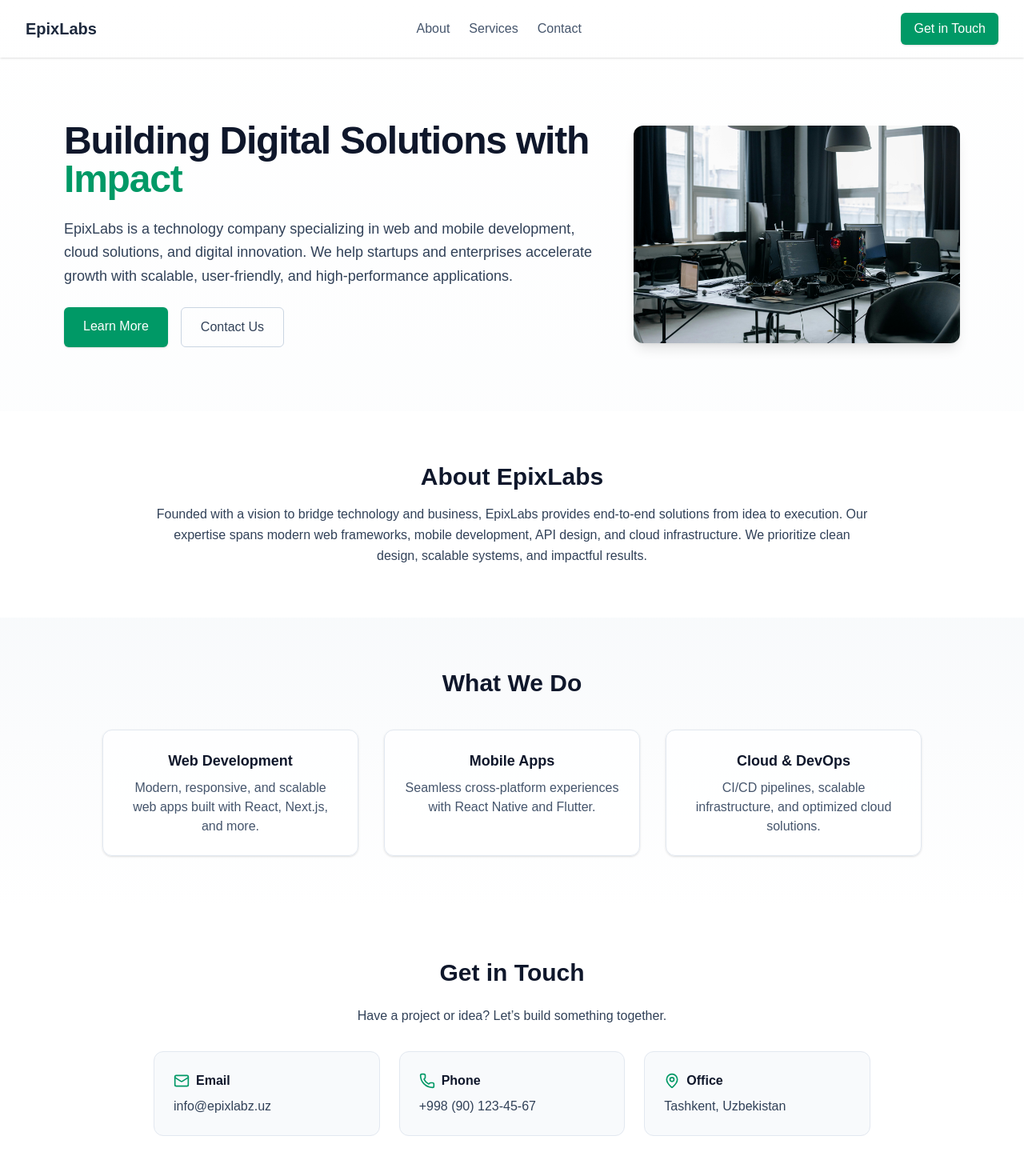
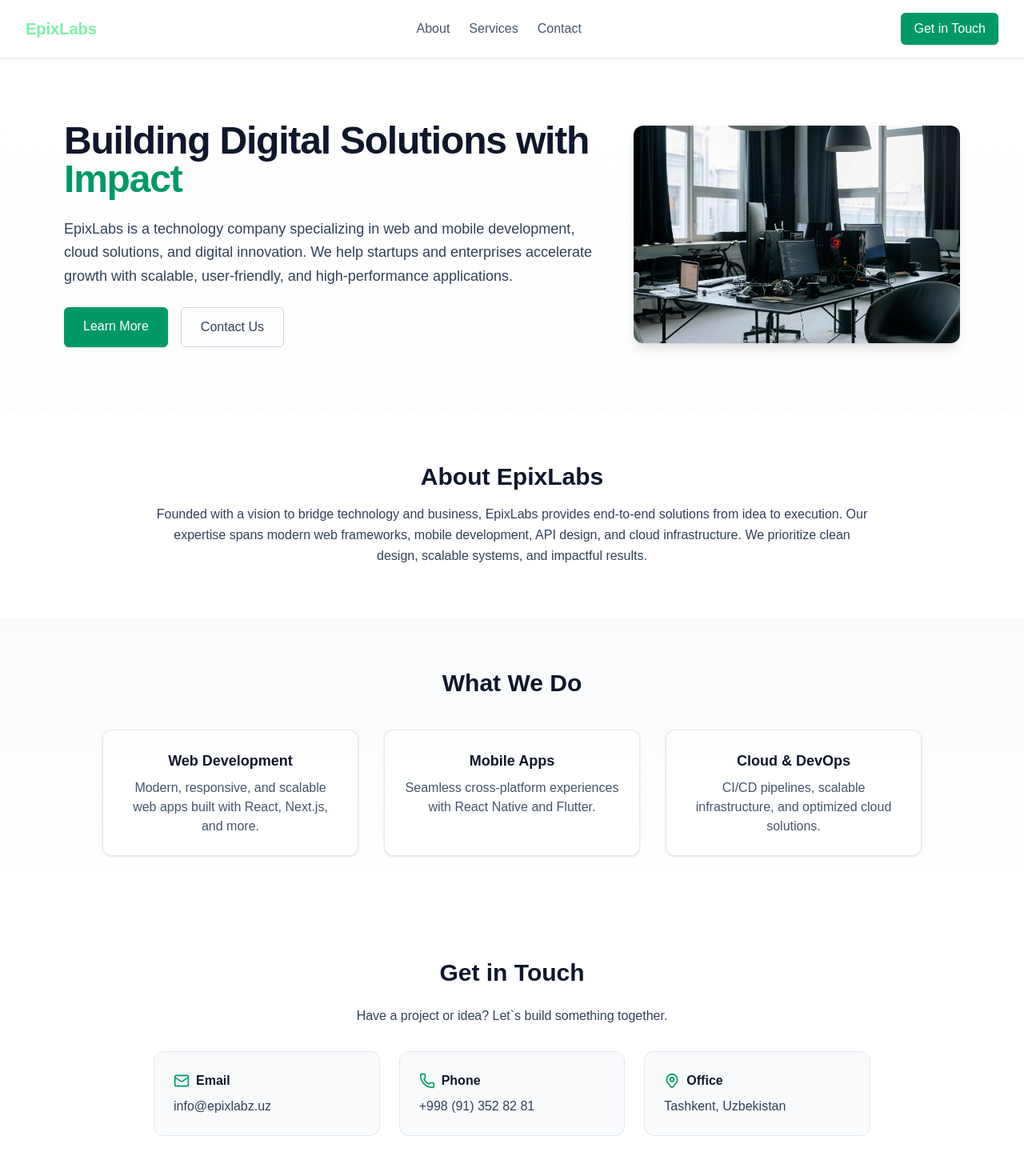
Before and after one commit to OkiljonDadakhanov/epix-labs, a Next.js app: page / in a window 1280 px wide. Shown: the top 1470 px of the page at 80% size. Built offline with nearby package versions, Linux system fonts and the light colour scheme.

Commit message:
added phone number

```diff
--- a/app/page.tsx
+++ b/app/page.tsx
@@ -1,39 +1,115 @@
 "use client";
-
 import React from "react";
 import Image from "next/image";
-import { Mail, Phone, MapPin } from "lucide-react";
+import { Mail, Phone, MapPin, Car } from "lucide-react";
+import { motion } from "framer-motion";
+import Link from "next/link";
 
-export default function EpixLabsPage() {
+// Smooth scroll for anchor links
+if (typeof window !== "undefined") {
+  if (document && !document.body.classList.contains("smooth-scroll")) {
+    document.body.classList.add("smooth-scroll");
+    const style = document.createElement("style");
+    style.innerHTML = `html { scroll-behavior: smooth; }`;
+    document.head.appendChild(style);
+  }
+}
+
+interface ServiceItem {
+  title: string;
+  desc: string;
+}
+
+interface ContactCardProps {
+  icon: React.ReactNode;
+  title: string;
+  value: string;
+}
+
+export default function EpixLabsPage(): JSX.Element {
+  // Animation variants
+  const fadeInUp = {
+    hidden: { opacity: 0, y: 40 },
+    visible: (i: number = 1) => ({
+      opacity: 1,
+      y: 0,
+      transition: {
+        delay: i * 0.15,
+        duration: 0.7,
+        ease: "easeOut",
+      },
+    }),
+  };
+
+  const services: ServiceItem[] = [
+    {
+      title: "Web Development",
+      desc: "Modern, responsive, and scalable web apps built with React, Next.js, and more.",
+    },
+    {
+      title: "Mobile Apps",
+      desc: "Seamless cross-platform experiences with React Native and Flutter.",
+    },
+    {
+      title: "Cloud & DevOps",
+      desc: "CI/CD pipelines, scalable infrastructure, and optimized cloud solutions.",
+    },
+  ];
+
   return (
     <main className="min-h-screen bg-gradient-to-b from-white to-slate-50">
       {/* Header */}
-      <header className="flex items-center justify-between px-8 py-4 shadow-sm">
+      <motion.header
+        initial={{ opacity: 0, y: -30 }}
+        animate={{ opacity: 1, y: 0 }}
+        transition={{ duration: 0.7, ease: "easeOut" }}
+        className="flex items-center justify-between px-8 py-4 shadow-sm bg-white/80 backdrop-blur-md sticky top-0 z-20"
+      >
         <div className="flex items-center gap-2">
-          <span className="text-xl font-bold text-slate-800">EpixLabs</span>
+          <Link href="/" className="flex items-center gap-2 font-bold text-xl">
+            <span className="bg-gradient-to-r from-primary to-secondary bg-clip-text text-green-300">
+              EpixLabs
+            </span>
+          </Link>
         </div>
         <nav className="hidden md:flex gap-6 text-slate-600 font-medium">
-          <a href="#about" className="hover:text-emerald-600">
+          <a href="#about" className="hover:text-emerald-600 transition-colors">
             About
           </a>
-          <a href="#services" className="hover:text-emerald-600">
+          <a
+            href="#services"
+            className="hover:text-emerald-600 transition-colors"
+          >
             Services
           </a>
-          <a href="#contact" className="hover:text-emerald-600">
+          <a
+            href="#contact"
+            className="hover:text-emerald-600 transition-colors"
+          >
             Contact
           </a>
         </nav>
         <a
           href="#contact"
-          className="rounded-md bg-emerald-600 px-4 py-2 text-white shadow hover:bg-emerald-700"
+          className="rounded-md bg-emerald-600 px-4 py-2 text-white shadow hover:bg-emerald-700 transition-colors"
         >
           Get in Touch
         </a>
-      </header>
+      </motion.header>
 
       {/* Hero */}
-      <section className="relative flex flex-col-reverse md:flex-row items-center justify-between px-8 lg:px-20 py-20 gap-10">
-        <div className="max-w-2xl space-y-6">
+      <motion.section
+        initial="hidden"
+        whileInView="visible"
+        viewport={{ once: true, amount: 0.5 }}
+        variants={fadeInUp}
+        className="relative flex flex-col-reverse md:flex-row items-center justify-between px-8 lg:px-20 py-20 gap-10"
+      >
+        <motion.div
+          variants={fadeInUp}
+          custom={1}
+          className="max-w-2xl space-y-6"
+        >
           <h1 className="text-4xl font-extrabold tracking-tight text-slate-900 sm:text-5xl">
             Building Digital Solutions with{" "}
             <span className="text-emerald-600">Impact</span>
@@ -47,32 +123,44 @@ export default function EpixLabsPage() {
           <div className="flex gap-4">
             <a
               href="#services"
-              className="rounded-md bg-emerald-600 px-6 py-3 text-white shadow hover:bg-emerald-700"
+              className="rounded-md bg-emerald-600 px-6 py-3 text-white shadow hover:bg-emerald-700 transition-colors"
             >
               Learn More
             </a>
             <a
               href="#contact"
-              className="rounded-md border border-slate-300 px-6 py-3 text-slate-700 hover:bg-slate-100"
+              className="rounded-md border border-slate-300 px-6 py-3 text-slate-700 hover:bg-slate-100 transition-colors"
             >
               Contact Us
             </a>
           </div>
-        </div>
-        <div className="w-full max-w-md">
+        </motion.div>
+        <motion.div variants={fadeInUp} custom={2} className="w-full max-w-md">
           <Image
-            src="/company.jpg" // optional hero image
+            src="/company.jpg"
             alt="EpixLabs Office"
             width={600}
             height={400}
             className="rounded-xl shadow-lg"
+            priority
           />
-        </div>
-      </section>
+        </motion.div>
+      </motion.section>
 
       {/* About */}
-      <section id="about" className="px-8 lg:px-20 py-16 bg-white">
-        <div className="max-w-4xl mx-auto space-y-4 text-center">
+      <motion.section
+        id="about"
+        initial="hidden"
+        whileInView="visible"
+        viewport={{ once: true, amount: 0.5 }}
+        variants={fadeInUp}
+        className="px-8 lg:px-20 py-16 bg-white"
+      >
+        <motion.div
+          variants={fadeInUp}
+          custom={1}
+          className="max-w-4xl mx-auto space-y-4 text-center"
+        >
           <h2 className="text-3xl font-bold text-slate-900">About EpixLabs</h2>
           <p className="text-slate-700 leading-relaxed">
             Founded with a vision to bridge technology and business, EpixLabs
@@ -81,51 +169,59 @@ export default function EpixLabsPage() {
             cloud infrastructure. We prioritize clean design, scalable systems,
             and impactful results.
           </p>
-        </div>
-      </section>
+        </motion.div>
+      </motion.section>
 
       {/* Services */}
-      <section
+      <motion.section
         id="services"
+        initial="hidden"
+        whileInView="visible"
+        viewport={{ once: true, amount: 0.5 }}
+        variants={fadeInUp}
         className="px-8 lg:px-20 py-16 bg-gradient-to-b from-slate-50 to-white"
       >
         <div className="max-w-5xl mx-auto space-y-10 text-center">
           <h2 className="text-3xl font-bold text-slate-900">What We Do</h2>
           <div className="grid md:grid-cols-3 gap-8">
-            {[
-              {
-                title: "Web Development",
-                desc: "Modern, responsive, and scalable web apps built with React, Next.js, and more.",
-              },
-              {
-                title: "Mobile Apps",
-                desc: "Seamless cross-platform experiences with React Native and Flutter.",
-              },
-              {
-                title: "Cloud & DevOps",
-                desc: "CI/CD pipelines, scalable infrastructure, and optimized cloud solutions.",
-              },
-            ].map((s, i) => (
-              <div
-                key={i}
-                className="rounded-xl border border-slate-200 bg-white/80 shadow-sm p-6 hover:shadow-md transition"
+            {services.map((service, index) => (
+              <motion.div
+                key={index}
+                variants={fadeInUp}
+                custom={index + 1}
+                whileHover={{
+                  scale: 1.05,
+                  boxShadow: "0 8px 32px 0 rgba(16, 185, 129, 0.10)",
+                }}
+                className="rounded-xl border border-slate-200 bg-white/80 shadow-sm p-6 hover:shadow-lg transition-all cursor-pointer"
               >
                 <h3 className="text-lg font-semibold text-slate-900">
-                  {s.title}
+                  {service.title}
                 </h3>
-                <p className="text-slate-600 mt-2">{s.desc}</p>
-              </div>
+                <p className="text-slate-600 mt-2">{service.desc}</p>
+              </motion.div>
             ))}
           </div>
         </div>
-      </section>
+      </motion.section>
 
       {/* Contact */}
-      <section id="contact" className="px-8 lg:px-20 py-16 bg-white">
-        <div className="max-w-4xl mx-auto text-center space-y-6">
+      <motion.section
+        id="contact"
+        initial="hidden"
+        whileInView="visible"
+        viewport={{ once: true, amount: 0.5 }}
+        variants={fadeInUp}
+        className="px-8 lg:px-20 py-16 bg-white"
+      >
+        <motion.div
+          variants={fadeInUp}
+          custom={1}
+          className="max-w-4xl mx-auto text-center space-y-6"
+        >
           <h2 className="text-3xl font-bold text-slate-900">Get in Touch</h2>
           <p className="text-slate-700">
-            Have a project or idea? Let’s build something together.
+            Have a project or idea? Let`s build something together.
           </p>
           <div className="mt-8 grid gap-6 sm:grid-cols-3 text-left">
             <ContactCard
@@ -136,7 +232,7 @@ export default function EpixLabsPage() {
             <ContactCard
               icon={<Phone className="h-5 w-5 text-emerald-600" />}
               title="Phone"
-              value="+998 (90) 123-45-67"
+              value="+998 (91) 352 82 81"
             />
             <ContactCard
               icon={<MapPin className="h-5 w-5 text-emerald-600" />}
@@ -144,33 +240,37 @@ export default function EpixLabsPage() {
               value="Tashkent, Uzbekistan"
             />
           </div>
-        </div>
-      </section>
+        </motion.div>
+      </motion.section>
 
       {/* Footer */}
-      <footer className="px-8 lg:px-20 py-6 bg-slate-900 text-slate-300 text-center">
+      <motion.footer
+        initial={{ opacity: 0, y: 30 }}
+        whileInView={{ opacity: 1, y: 0 }}
+        viewport={{ once: true, amount: 0.5 }}
+        transition={{ duration: 0.7, ease: "easeOut" }}
+        className="px-8 lg:px-20 py-6 bg-slate-900 text-slate-300 text-center"
+      >
         <p>© {new Date().getFullYear()} EpixLabs. All rights reserved.</p>
-      </footer>
+      </motion.footer>
     </main>
   );
 }
 
-function ContactCard({
-  icon,
-  title,
-  value,
-}: {
-  icon: React.ReactNode;
-  title: string;
-  value: string;
-}) {
+function ContactCard({ icon, title, value }: ContactCardProps): JSX.Element {
   return (
-    <div className="rounded-xl border border-slate-200 bg-slate-50 p-6 flex flex-col items-start gap-2">
+    <motion.div
+      whileHover={{
+        scale: 1.04,
+        boxShadow: "0 8px 32px 0 rgba(16, 185, 129, 0.10)",
+      }}
+      className="rounded-xl border border-slate-200 bg-slate-50 p-6 flex flex-col items-start gap-2 transition-all cursor-pointer"
+    >
       <div className="flex items-center gap-2">
         {icon}
         <h3 className="font-semibold text-slate-900">{title}</h3>
       </div>
       <p className="text-slate-700">{value}</p>
-    </div>
+    </motion.div>
   );
 }
--- a/package.json
+++ b/package.json
@@ -9,6 +9,7 @@
     "lint": "eslint"
   },
   "dependencies": {
+    "framer-motion": "^12.23.12",
     "lucide-react": "^0.542.0",
     "next": "15.5.2",
     "react": "19.1.0",
```
Also changed, not shown: 1 other file (tests, documents, lock files or other folders).
